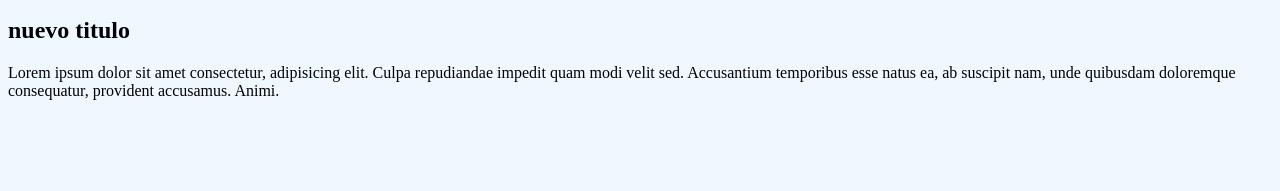
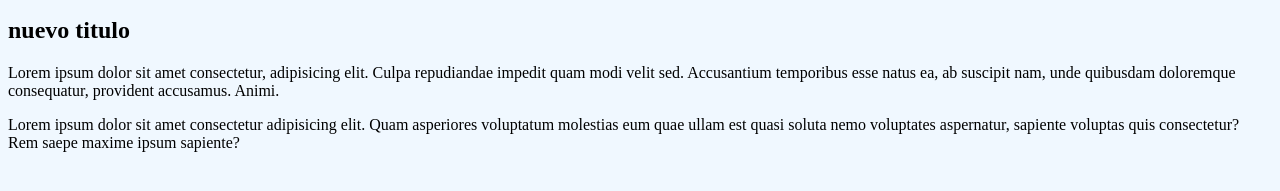
Before and after one commit to Gotharo/Styding-Git, a plain HTML site: page index.html in a window 1280 px wide. Shown: the part 119-310 px from the top of the page. Drawn offline with Linux system fonts and the light colour scheme.

Commit message:
agrege un nuevo párrafo

```diff
--- a/index.html
+++ b/index.html
@@ -11,5 +11,8 @@
     <p> Lorem ipsum dolor, sit amet consectetur adipisicing elit. Velit ipsum amet qui perspiciatis culpa excepturi aspernatur, possimus officiis dignissimos corporis? Eveniet, ratione. Tempore laborum, quo voluptate necessitatibus fugiat nisi nobis?</p>
     <h2> nuevo titulo</h2>
     <p> Lorem ipsum dolor sit amet consectetur, adipisicing elit. Culpa repudiandae impedit quam modi velit sed. Accusantium temporibus esse natus ea, ab suscipit nam, unde quibusdam doloremque consequatur, provident accusamus. Animi.</p>
+    <p>
+        Lorem ipsum dolor sit amet consectetur adipisicing elit. Quam asperiores voluptatum molestias eum quae ullam est quasi soluta nemo voluptates aspernatur, sapiente voluptas quis consectetur? Rem saepe maxime ipsum sapiente?
+    </p>
 </body>
 </html>
```
